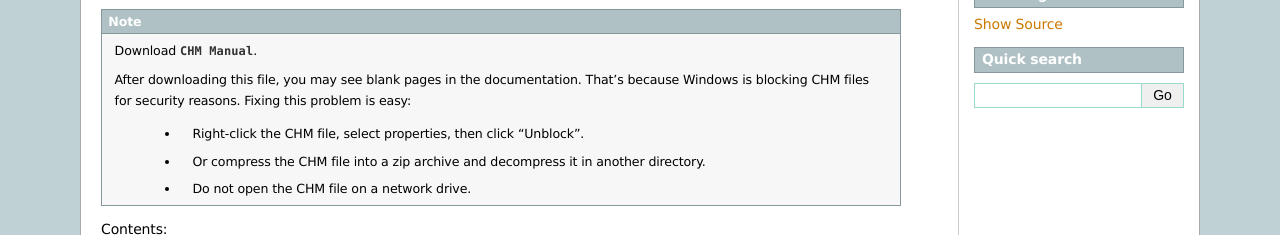
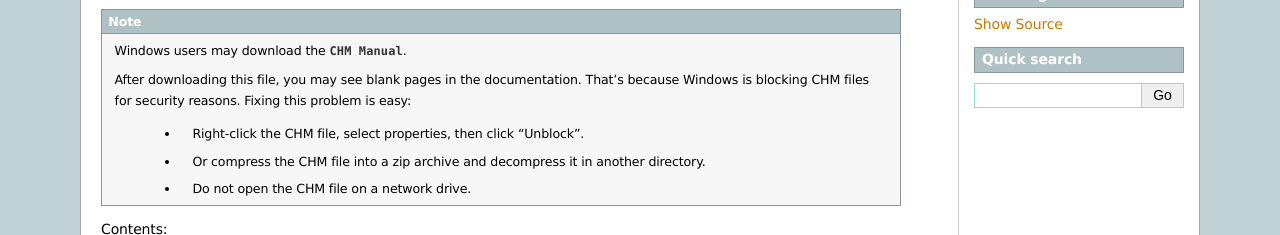
Before and after one commit to PlotPyStack/PythonQwt, a Sphinx documentation site: the page built from doc/index.rst, in a window 1280 px wide, cut to the strip 142-900 px from the top of the page. Shown: the top 235 px of the strip. Built offline with Sphinx 7.4.7, drawn with Linux system fonts in a browser that asks for light colours.

Commit message:
Doc index: modified link to CHM documentation

```diff
--- a/doc/index.rst
+++ b/doc/index.rst
@@ -1,17 +1,19 @@
 .. automodule:: qwt
 
-.. note::
+.. only:: html and not htmlhelp
 
-    Download :download:`CHM Manual <../PythonQwt.chm.zip>`.
+	.. note::
 
-    After downloading this file, you may see blank pages in the documentation.
-    That's because Windows is blocking CHM files for security reasons.
-    Fixing this problem is easy:
+		Windows users may download the :download:`CHM Manual <../PythonQwt.chm.zip>`.
 
-        * Right-click the CHM file, select properties, then click “Unblock”.
-        * Or compress the CHM file into a zip archive and decompress it in
-          another directory.
-        * Do not open the CHM file on a network drive.
+		After downloading this file, you may see blank pages in the documentation.
+		That's because Windows is blocking CHM files for security reasons.
+		Fixing this problem is easy:
+
+			* Right-click the CHM file, select properties, then click “Unblock”.
+			* Or compress the CHM file into a zip archive and decompress it in
+			  another directory.
+			* Do not open the CHM file on a network drive.
 
 Contents:
 
```
